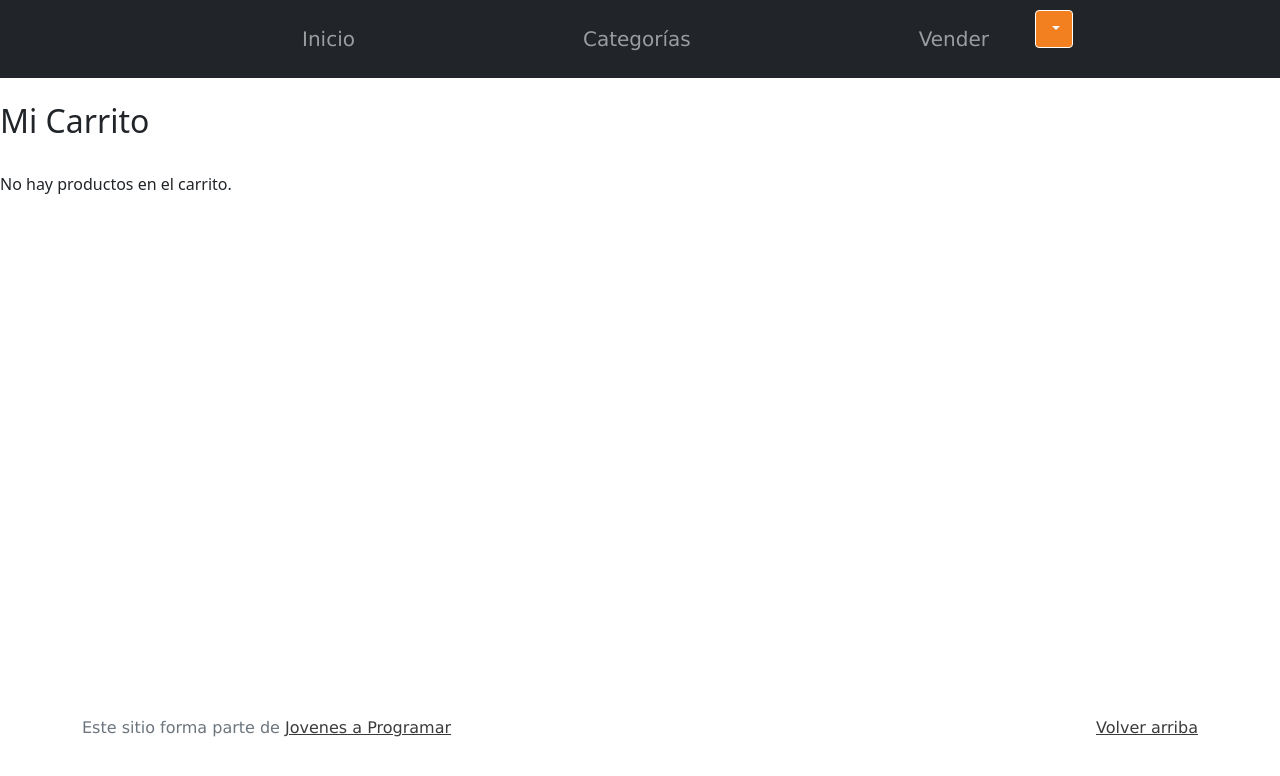
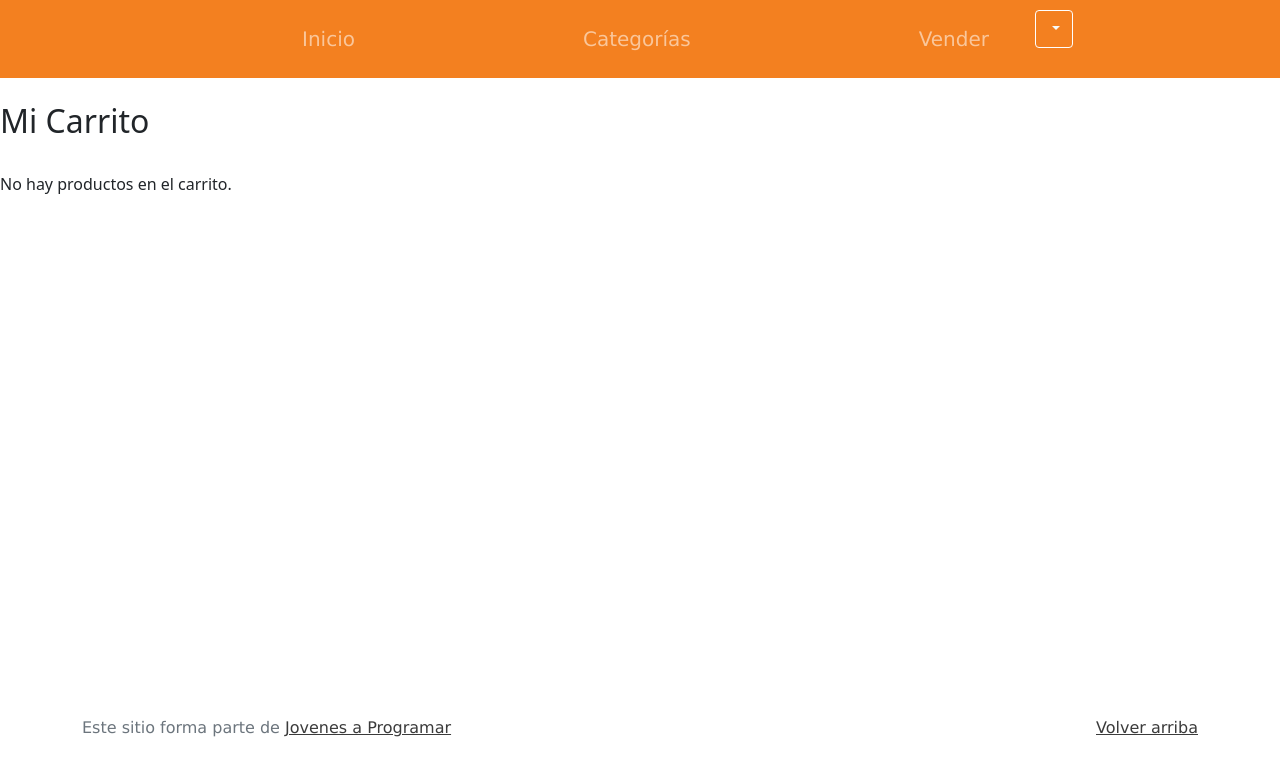
Before and after one commit to melaniotamendi/Proyecto-final, a plain HTML site: page cart.html in a window 1280 px wide. Drawn offline with Linux system fonts and the light colour scheme; sample sign-in values are in the browser's storage.

Commit message:
Update cart.html

```diff
--- a/cart.html
+++ b/cart.html
@@ -12,7 +12,7 @@
 </head>
 
 <body>
-  <nav class="navbar navbar-expand-lg navbar-dark bg-dark p-1">
+  <nav class="navbar navbar-expand-lg navbar-dark bg-orange p-1">
     <div class="container">
       <button class="navbar-toggler" type="button" data-bs-toggle="collapse" data-bs-target="#navbarNav"
         aria-controls="navbarNav" aria-expanded="false" aria-label="Toggle navigation">
```
